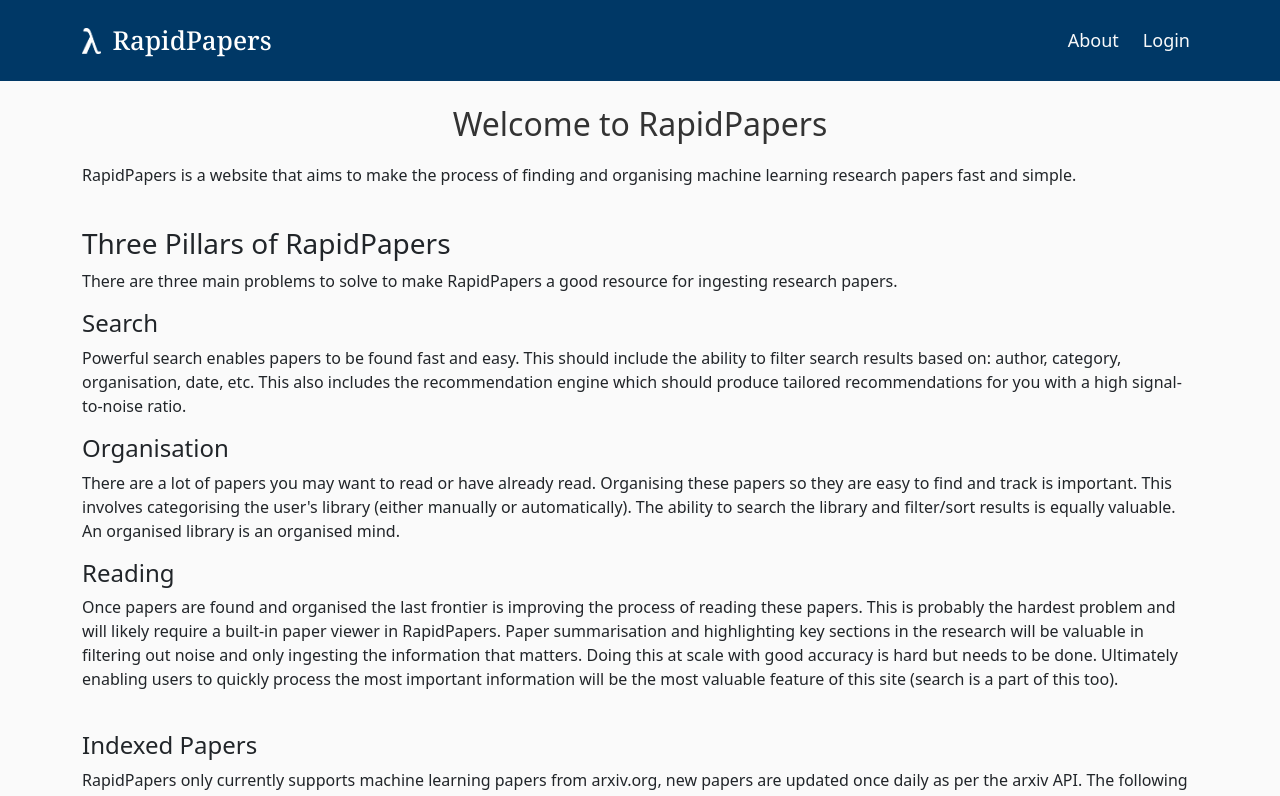
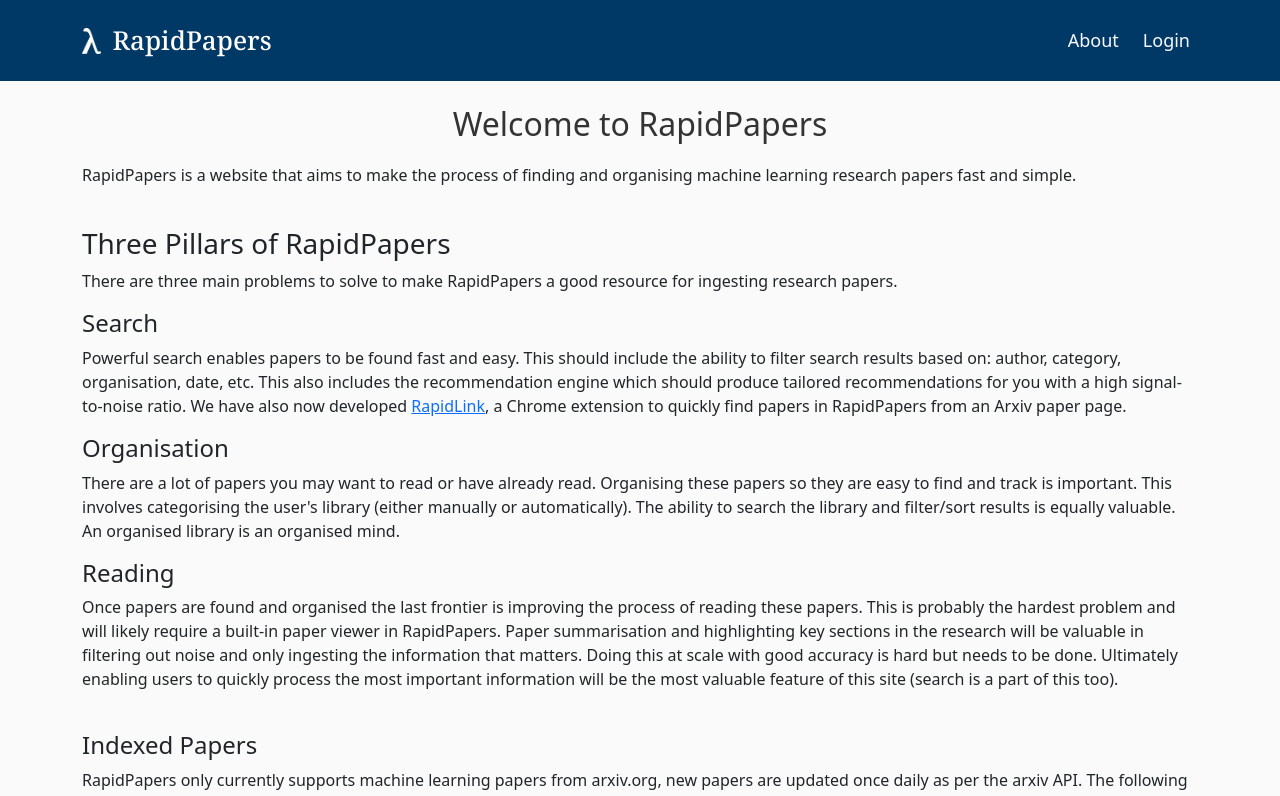
Before and after one commit to hexhowells/RapidPapers, a React (Create React App) app in the folder client/: page /about in a window 1280 px wide. Shown: the top 796 px of the page. Built offline with nearby package versions, Linux system fonts and the light colour scheme; no server answers.

Commit message:
mention RapidLink in about page

```diff
--- a/client/src/pages/About.js
+++ b/client/src/pages/About.js
@@ -15,7 +15,7 @@
 				<p>There are three main problems to solve to make RapidPapers a good resource for ingesting research papers.</p>
 
 				<h4>Search</h4>
-				<p>Powerful search enables papers to be found fast and easy. This should include the ability to filter search results based on: author, category, organisation, date, etc. This also includes the recommendation engine which should produce tailored recommendations for you with a high signal-to-noise ratio.</p>
+				<p>Powerful search enables papers to be found fast and easy. This should include the ability to filter search results based on: author, category, organisation, date, etc. This also includes the recommendation engine which should produce tailored recommendations for you with a high signal-to-noise ratio. We have also now developed <a href="https://github.com/hexhowells/RapidLink-for-arXiv">RapidLink</a>, a Chrome extension to quickly find papers in RapidPapers from an Arxiv paper page.</p>
 
 				<h4>Organisation</h4>
 				<p>There are a lot of papers you may want to read or have already read. Organising these papers so they are easy to find and track is important. This involves categorising the user's library (either manually or automatically). The ability to search the library and filter/sort results is equally valuable. An organised library is an organised mind.</p>
```
